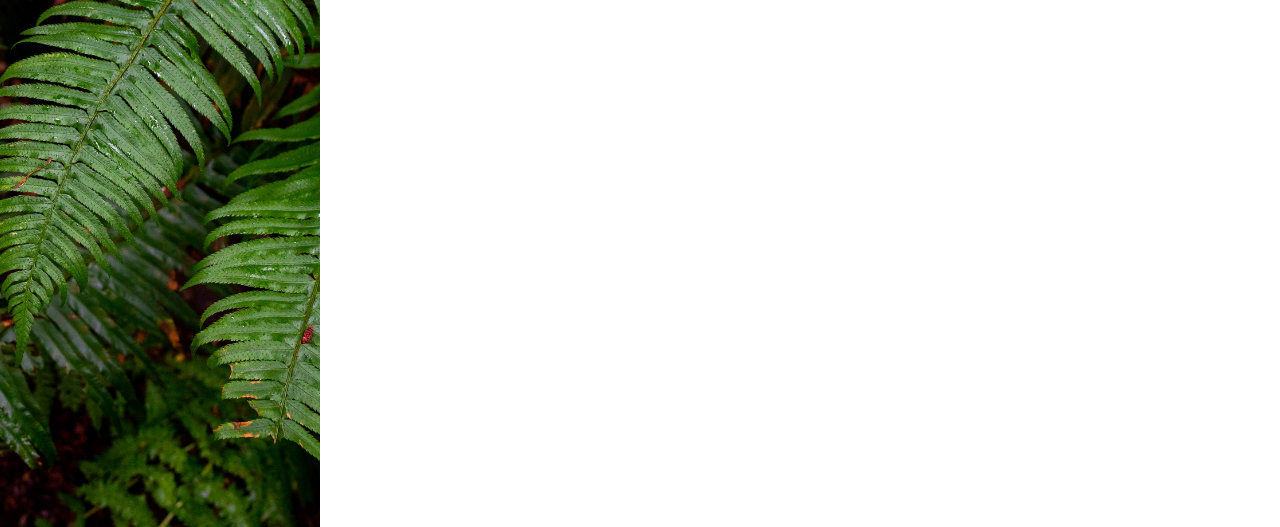
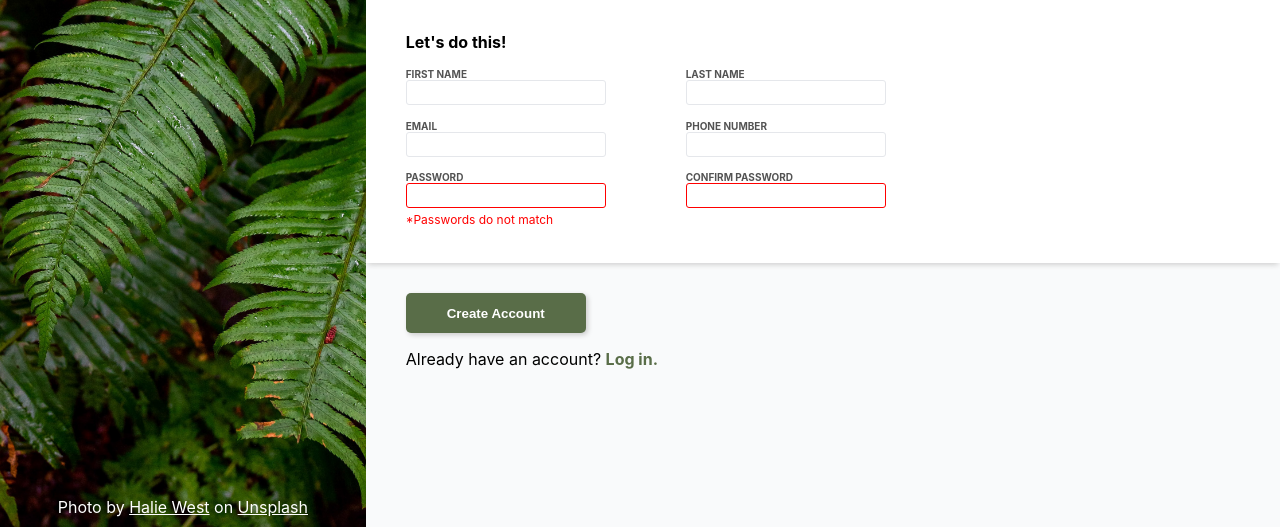
Before and after one commit to qtdinh/the-odin-project, a plain HTML site: page full-stack/intermediate-html-and-css/signup-form/index.html in a window 1280 px wide. Shown: the part 273-800 px from the top of the page. Drawn offline with Linux system fonts and the light colour scheme.

Commit message:
Finish sign-up form

```diff
--- a/full-stack/intermediate-html-and-css/signup-form/index.html
+++ b/full-stack/intermediate-html-and-css/signup-form/index.html
@@ -4,26 +4,80 @@
         <meta charset="UTF-8">
         <title>Sign-up Form</title>
         <link rel="stylesheet" href="styles.css">
+        <script src="sf.js" defer></script>
     </head>
     <body>
         <!--1. Scaffolding the page-->
 
-        <div class="side-background">
+        <div class="side-background column">
             <div class="logo">
                 <img class="logo-picture" src="./odin-lined.png" alt="Logo picture">
                 ODIN
             </div>
             <div class="footer">
-                Photo by Halie West on Unsplash
+                Photo by <u>Halie West</u> on <u>Unsplash</u>
             </div>
         </div>
 
-        <form class="main">
-            This is not a real online service! You know you need something like this in your life
-            to help you realize your deepest dreams.<br>
-            Sign up <em>now</em> to get started.<br>
-            You <em>know</em> you want to.
-        </form>
+        <div class="content column">
+            <p class="description">
+                This is not a real online service! You know you need something like this
+                in your life to help you realize your deepest dreams.<br>
+
+                Sign up <em>now</em> to get started.
+                <br><br>
+                You <em>know</em> you want to.
+            </p>
+
+
+            <form class="signup" action method>
+                <section>
+                    <p class="description">Let's do this!</p>
+
+                    <div class="inputs">
+                        <div>
+                            <label for="first-name">FIRST NAME</label>
+                            <input type="text" id="first-name" name="first_name"/>
+                        </div>
+
+                        <div>
+                            <label for="last-name">LAST NAME</label>
+                            <input type="text" id="last-name" name="last_name"/>
+                        </div>
+
+                        <div>
+                            <label for="email-address">EMAIL</label>
+                            <input type="email" id="email-address" name="email_address" required/>
+                        </div>
+
+                        <div>
+                            <label for="phone-number">PHONE NUMBER</label>
+                            <input type="tel" id="phone-number" name="phone_number" required/>
+                        </div>
+
+                        <div>
+                            <label for="password">PASSWORD</label>
+                            <input type="password" id="password" name="password" class="error" oninput="checkPassword()" required/>
+                            <span class="help-text">*Passwords do not match</span>
+                        </div>
+
+                        <div>
+                            <label for="confirm-password">CONFIRM PASSWORD</label>
+                            <input type="password" id="confirm-password" name="confirmed" class="error" oninput="checkPassword()" required/>
+                        </div>
+                    </div>
+
+                </section>
+
+            </form>
+
+            <div id ="create">
+                <button type="submit" form="signup">Create Account</button>
+                <p>Already have an account? <a href="#">Log in.</a></p>
+            </div>
+
+
+        </div>
 
     </body>
 </html>
--- /dev/null
+++ b/full-stack/intermediate-html-and-css/signup-form/sf.js
@@ -0,0 +1,15 @@
+function checkPassword() {
+    const password = document.getElementById("password");
+    const confirmPass = document.getElementById("confirm-password");
+
+    if(password.value === confirmPass.value) {
+        password.setCustomValidity("");
+        confirmPass.setCustomValidity("");
+        document.querySelector(".help-text").textContent = "";
+    } else {
+        password.setCustomValidity("Passwords do not match");
+        confirmPass.setCustomValidity("Passwords do not match");
+        document.querySelector(".help-text").textContent = "*Passwords do not match";
+    }
+
+};
--- a/full-stack/intermediate-html-and-css/signup-form/styles.css
+++ b/full-stack/intermediate-html-and-css/signup-form/styles.css
@@ -5,6 +5,7 @@
 
 :root {
     --background-tone: #596D48;
+    --main-content: #F9FAFB;
 }
 
 body {
@@ -14,11 +15,15 @@ body {
     min-height: 100vh;
   }
 
+.column {
+    display: flex;
+    flex-direction: column;
+}
+
 .side-background {
-    width: 25vw;
+    width: 40vw;
     position: relative;
     color: white;
-    background-color: royalblue;
     background-image: url("./halie-west-25xggax4bSA-unsplash.jpg");
     background-position: center;
     background-size: cover;
@@ -35,7 +40,7 @@ body {
     font-family: norse-bold;
     font-size: 60px;
     padding: 10px;
-    top: 120px;
+    top: 20%;
     right: 0;
 }
 
@@ -43,3 +48,116 @@ body {
     display: inline-block;
     width: 65px;
 }
+
+.footer {
+    margin-top: auto;
+    text-align: center;
+    padding-bottom: 10px;
+}
+
+.content {
+    display: flex;
+    background-color: var(--main-content);
+    justify-content: center;
+    width: 100%;
+}
+
+.content > * {
+    padding-left: 40px;
+}
+
+label {
+    font-size: 10px;
+    font-weight: bold;
+    color: rgb(83, 83, 83)
+}
+
+form {
+    /*horizontal offset | vertical | blur radius | spread radius | color */
+    box-shadow: 0 -1px 1px -1px lightgray,
+    0 4px 5px -2px lightgray;
+    background-color: white;
+}
+
+form section {
+    padding-top: 20px;
+    padding-bottom: 20px;
+}
+
+form input, form label {
+    display: block;
+    width: 200px;
+}
+
+.inputs {
+    display: flex;
+    flex-wrap: wrap;
+    height: 175px;
+    width: 700px;
+}
+
+.inputs > * {
+    flex: 0 0 calc(40%);
+}
+
+input {
+    border: 1.5px solid #E5E7EB;
+    box-sizing: border-box;
+    padding-top: 4px;
+    padding-bottom: 4px;
+    padding-left: 10px;
+    border-radius: 3px;
+}
+
+input:focus {
+    outline: none;
+    border-color: blue !important;
+    box-shadow: 2px 2px 3px #ccc;
+}
+
+.error:valid {
+    border: 1.5px solid #E5E7EB;
+    box-sizing: border-box;
+    padding-top: 4px;
+    padding-bottom: 4px;
+    padding-left: 10px;
+    border-radius: 3px;
+}
+
+.error:invalid {
+    outline: none;
+    border-color: red !important;
+}
+
+.help-text {
+    color: red;
+    font-size: 12px;
+}
+
+button[type="submit"] {
+    background-color: var(--background-tone);
+    color: white;
+    font-weight: bold;
+    height: 40px;
+    width: 180px;
+    border-radius: 5px;
+    box-shadow: 2px 2px 5px #ccc;
+    border: 0;
+}
+
+#create {
+    margin-top: 30px;
+}
+
+#create > p > a {
+    text-decoration: none;
+    color: var(--background-tone);
+    font-weight: bold;
+}
+
+.description {
+    font-weight: bold;
+    width: 500px;
+    line-height: 1.2;
+    margin-top: bottom;
+}
```
